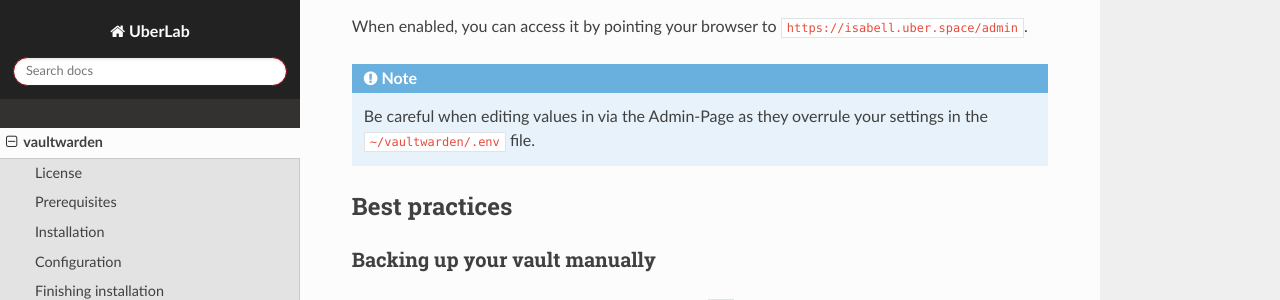
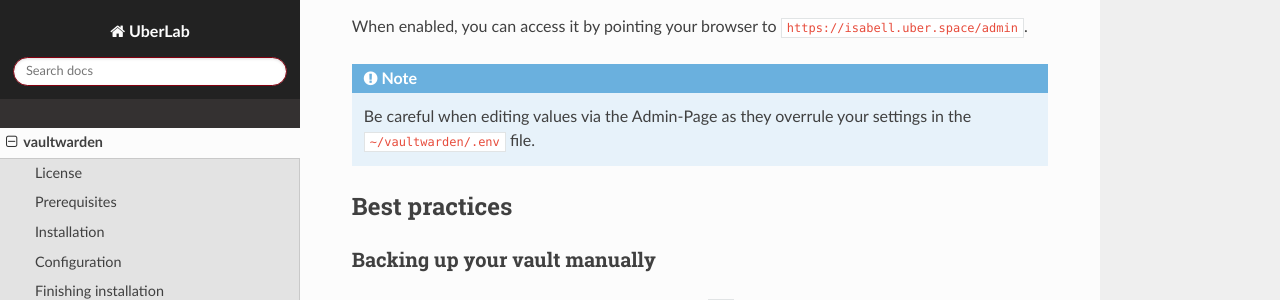
Before and after one commit to Uberspace/lab, a Sphinx documentation site: the page built from source/guide_vaultwarden.rst, in a window 1280 px wide and 900 px high, scrolled down 5809 px. Shown: the part 151-451 px from the top of the window. Built offline with Sphinx 7.4.7 and the Read the Docs theme 2.0.0, drawn with Linux system fonts in a browser that asks for light colours.

```diff
--- a/source/guide_vaultwarden.rst
+++ b/source/guide_vaultwarden.rst
@@ -235,7 +235,7 @@ To make sure your changes take effect, restart the service:
 
 When enabled, you can access it by pointing your browser to ``https://isabell.uber.space/admin``.
 
-.. note ::  Be careful when editing values in via the Admin-Page as they overrule your settings in the  ``~/vaultwarden/.env`` file.
+.. note ::  Be careful when editing values via the Admin-Page as they overrule your settings in the  ``~/vaultwarden/.env`` file.
 
 
 Best practices
```
